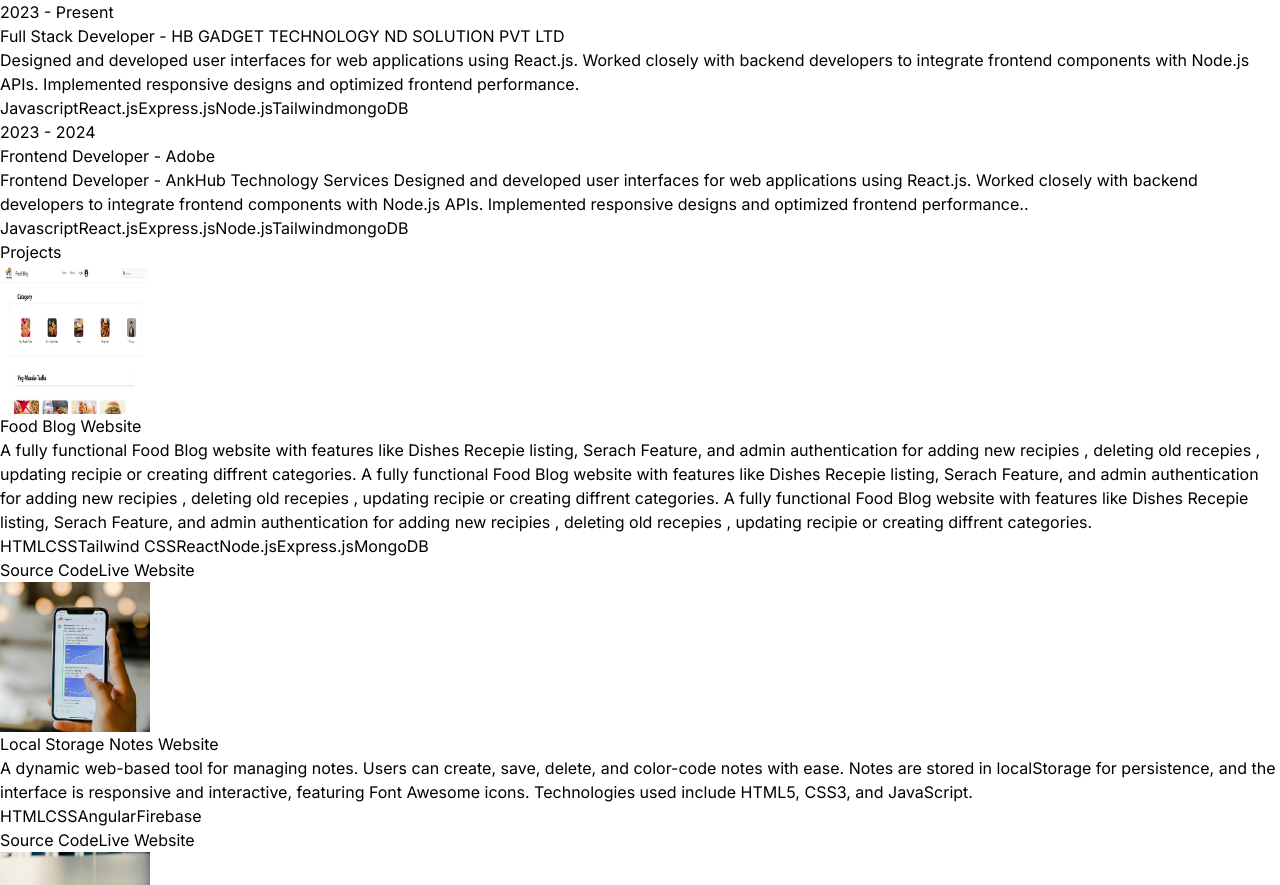
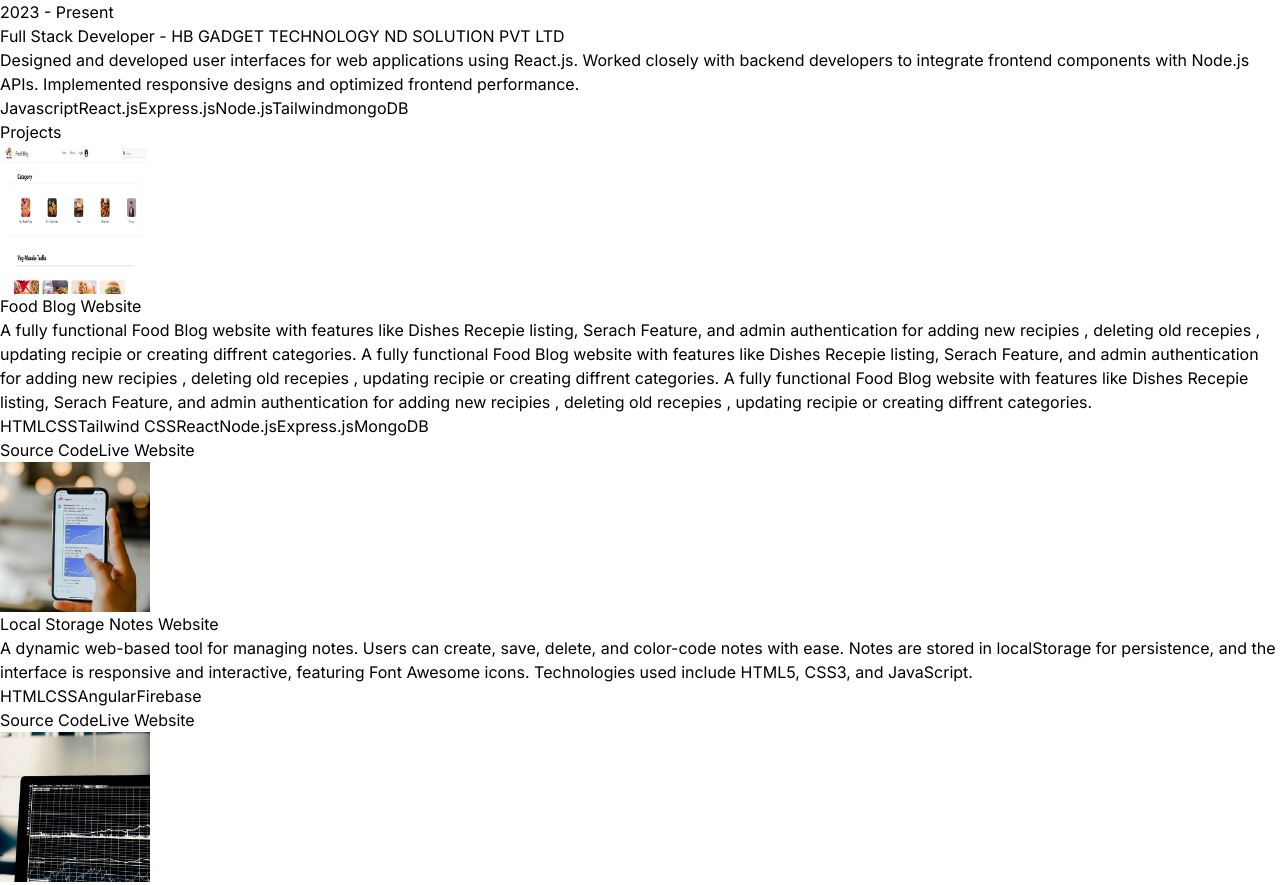
Before and after one commit to Vedantb27/React-Portfolio, a React (Vite) app: page / in a window 1280 px wide. Shown: the part 1500-2385 px from the top of the page. Built offline with nearby package versions, Linux system fonts and the light colour scheme.

Commit message:
Update index.js

```diff
--- a/src/constants/index.js
+++ b/src/constants/index.js
@@ -16,15 +16,7 @@ export const EXPERIENCES = [
     description: `Designed and developed user interfaces for web applications using React.js. Worked closely with backend developers to integrate frontend components with Node.js APIs. Implemented responsive designs and optimized frontend performance.`,
     technologies: ["Javascript", "React.js", "Express.js", "Node.js", "Tailwind", "mongoDB"],
   },
-  {
-    year: "2023 - 2024",
-    role: "Frontend Developer",
-    company: "Adobe",
-    description: `
-Frontend Developer - AnkHub Technology Services
-Designed and developed user interfaces for web applications using React.js. Worked closely with backend developers to integrate frontend components with Node.js APIs. Implemented responsive designs and optimized frontend performance..`,
-    technologies: ["Javascript", "React.js", "Express.js", "Node.js", "Tailwind", "mongoDB",],
-  },
+
 
 ];
 
```
